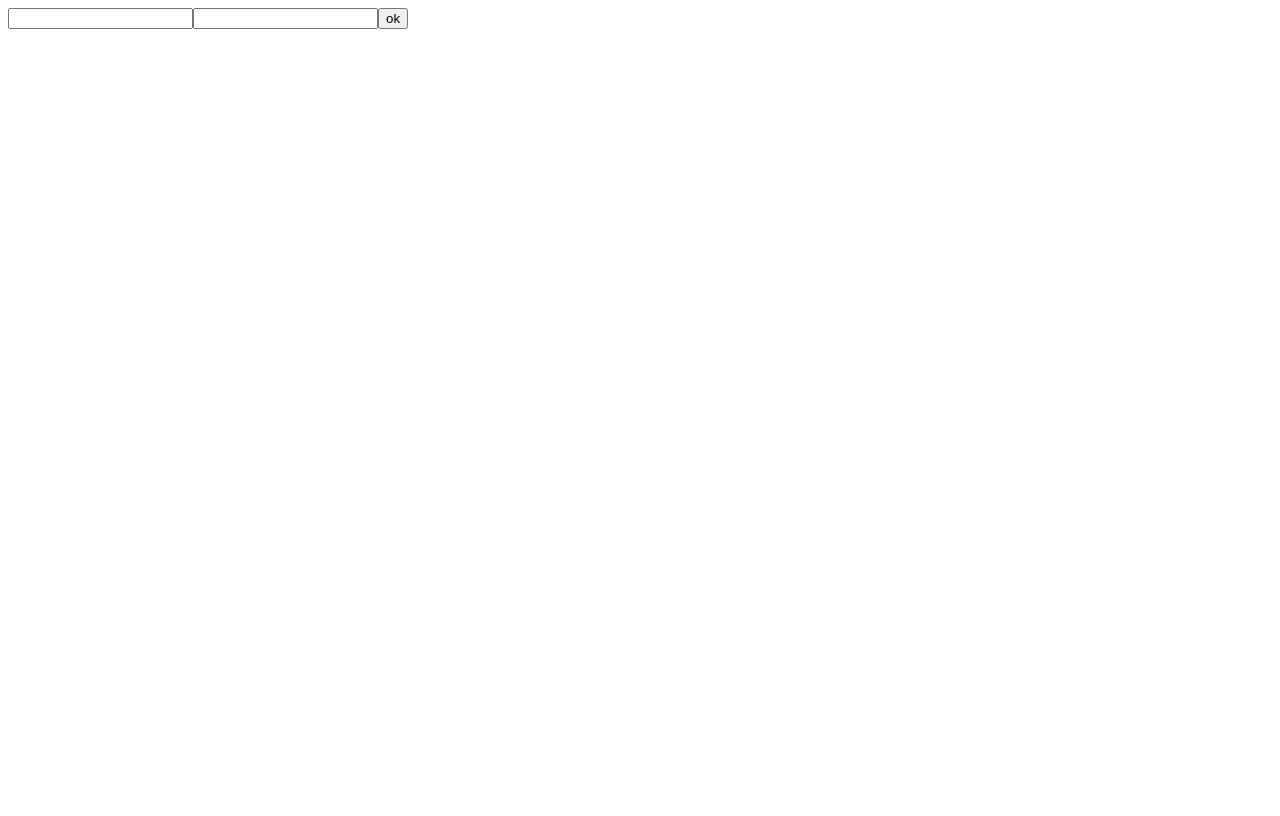
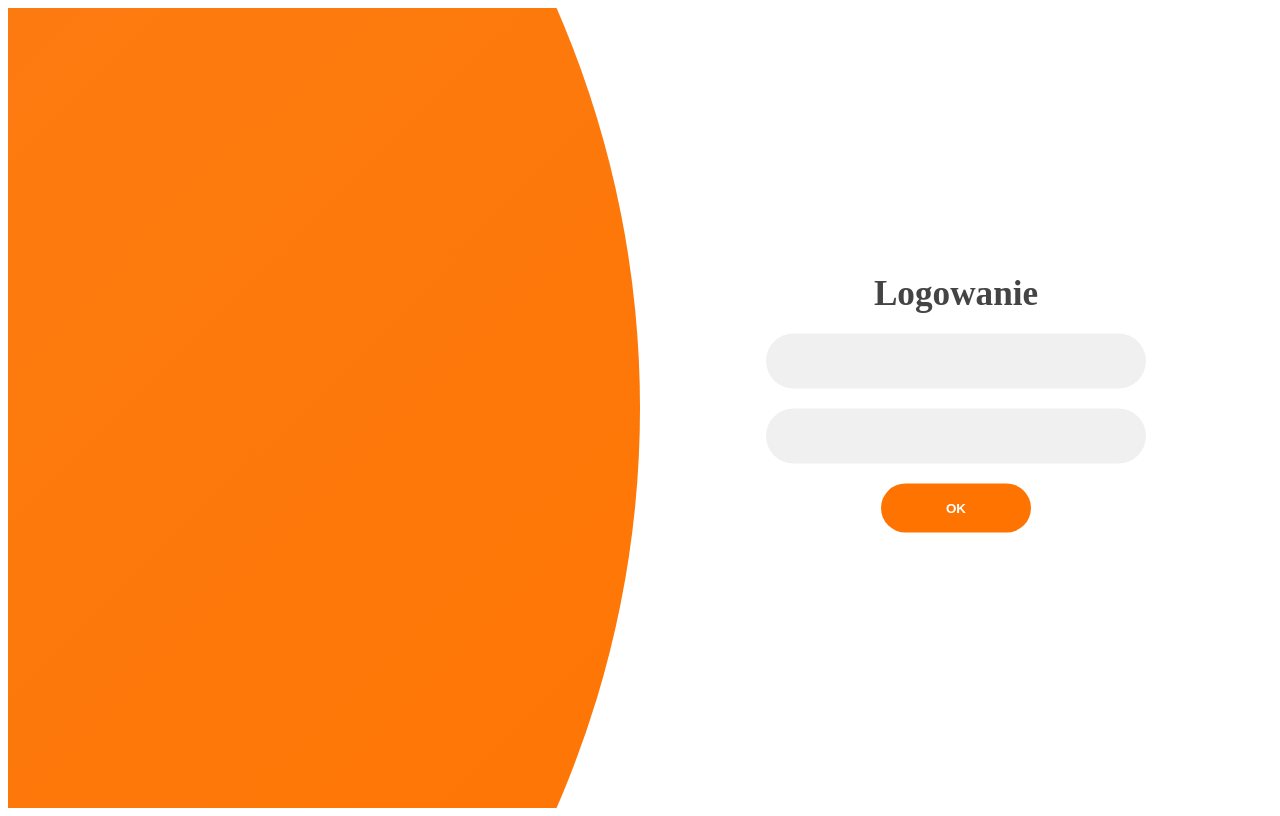
Before and after one commit to jjurzak/ANGULAR-PANEL-LOGOWANIA, an Angular app: page / in a window 1280 px wide. Built offline with nearby package versions, Linux system fonts and the light colour scheme.

Commit message:
dodanie css do logowania
dodanie css'a i lekka zmiana formularza pozdraiam z rodzinkom

```diff
--- a/src/app/app.component.css
+++ b/src/app/app.component.css
@@ -0,0 +1,151 @@
+@import url("https://fonts.googleapis.com/css2?family=Poppins:wght@200;300;400;500;600;700;800&display=swap");
+* {
+    margin: 0;
+    padding: 0;
+    box-sizing: border-box;
+  }
+
+body,
+input {
+  font-family: "Poppins", sans-serif;
+}
+
+.container {
+    position: relative;
+    width: 100%;
+    background-color: #fff;
+    min-height: 100vh;
+    overflow: hidden;
+  }
+
+.forms-container {
+    position: absolute;
+    width: 100%;
+    height: 100%;
+    top: 0;
+    left: 0;
+  }
+.logowanie {
+    position: absolute;
+    top: 50%;
+    transform: translate(-50%, -50%);
+    left: 75%;
+    width: 50%;
+    display: grid;
+    grid-template-columns: 1fr;
+  }
+
+  form {
+    display: flex;
+    align-items: center;
+    justify-content: center;
+    flex-direction: column;
+    padding: 0rem 5rem;
+    overflow: hidden;
+    grid-column: 1 / 2;
+    grid-row: 1 / 2;
+  }
+
+.title {
+    font-size: 2.2rem;
+    color: #444;
+    margin-bottom: 10px;
+  }
+
+.input-field {
+    max-width: 380px;
+    width: 100%;
+    background-color: #f0f0f0;
+    margin: 10px 0;
+    height: 55px;
+    border-radius: 55px;
+    display: grid;
+    grid-template-columns: 15% 85%;
+    padding: 0 0.4rem;
+    position: relative;
+  }
+
+.input-field i {
+    text-align: center;
+    line-height: 55px;
+    color: #acacac;
+    transition: 0.5s;
+    font-size: 1.1rem;
+  }
+
+.input-field input {
+    background: none;
+    outline: none;
+    border: none;
+    line-height: 1;
+    font-weight: 600;
+    font-size: 1.1rem;
+    color: #333;
+  }
+
+.input-field input::placeholder {
+    color: #aaa;
+    font-weight: 500;
+  }
+
+.btn {
+    width: 150px;
+    background-color: #FF7400;
+    border: none;
+    outline: none;
+    height: 49px;
+    border-radius: 49px;
+    color: #fff;
+    text-transform: uppercase;
+    font-weight: 600;
+    margin: 10px 0;
+    cursor: pointer;
+  }
+
+.btn:hover {
+    background-color: #ff8119;
+  }
+
+.container:before {
+    content: "";
+    position: absolute;
+    height: 2000px;
+    width: 2000px;
+    top: 50%;
+    right: 50%;
+    transform: translateY(-50%);
+    background-image: linear-gradient(-45deg, #FF7400 0%, #fa8220 100%);
+    border-radius: 50%;
+    z-index: 6;
+  }
+  @media (max-width: 870px) {
+    .container {
+      min-height: 800px;
+      height: 100vh;
+    }
+    .logowanie {
+      position: absolute;
+      top: 50%;
+      transform: translate(-50%, -50%);
+      left: 50%;
+      width: 50%;
+      display: grid;
+      grid-template-columns: 1fr;
+    }
+    .input-field {
+      max-width: 380px;
+      width: 100%;
+      background-color: #f0f0f0;
+      margin: 10px 0;
+      height: 55px;
+      border-radius: 55px;
+      display: grid;
+      grid-template-columns: 15% 85%;
+      padding: 0 0.4rem;
+      position: relative;
+    }
+    .container:before {
+      display: none;
+    }
+
+  }
--- a/src/app/app.component.html
+++ b/src/app/app.component.html
@@ -1,3 +1,17 @@
-<input type="text" name="email" [(ngModel)]="email">
-<input type="text" name="password" [(ngModel)]="password">
-<button (click)="loguj()">ok</button>
+<div class="container">
+  <div class="forms-container">
+    <div class="logowanie">
+      <form action="/panel_nauczyciela" class="sign-form">
+        <h2 class="title">Logowanie</h2>
+        <div class="input-field">
+          <i class="fas fa-user"></i>
+          <input type="text" name="email" [(ngModel)]="email">
+        </div>
+        <div class="input-field">
+          <i class="fas fa-lock"></i>
+          <input type="password" name="password" [(ngModel)]="password">
+        </div>
+        <button (click)="loguj()" type="submit" value="Zaloguj" class="btn solid">ok</button>
+      </form>
+    </div>
+  </div>
```
